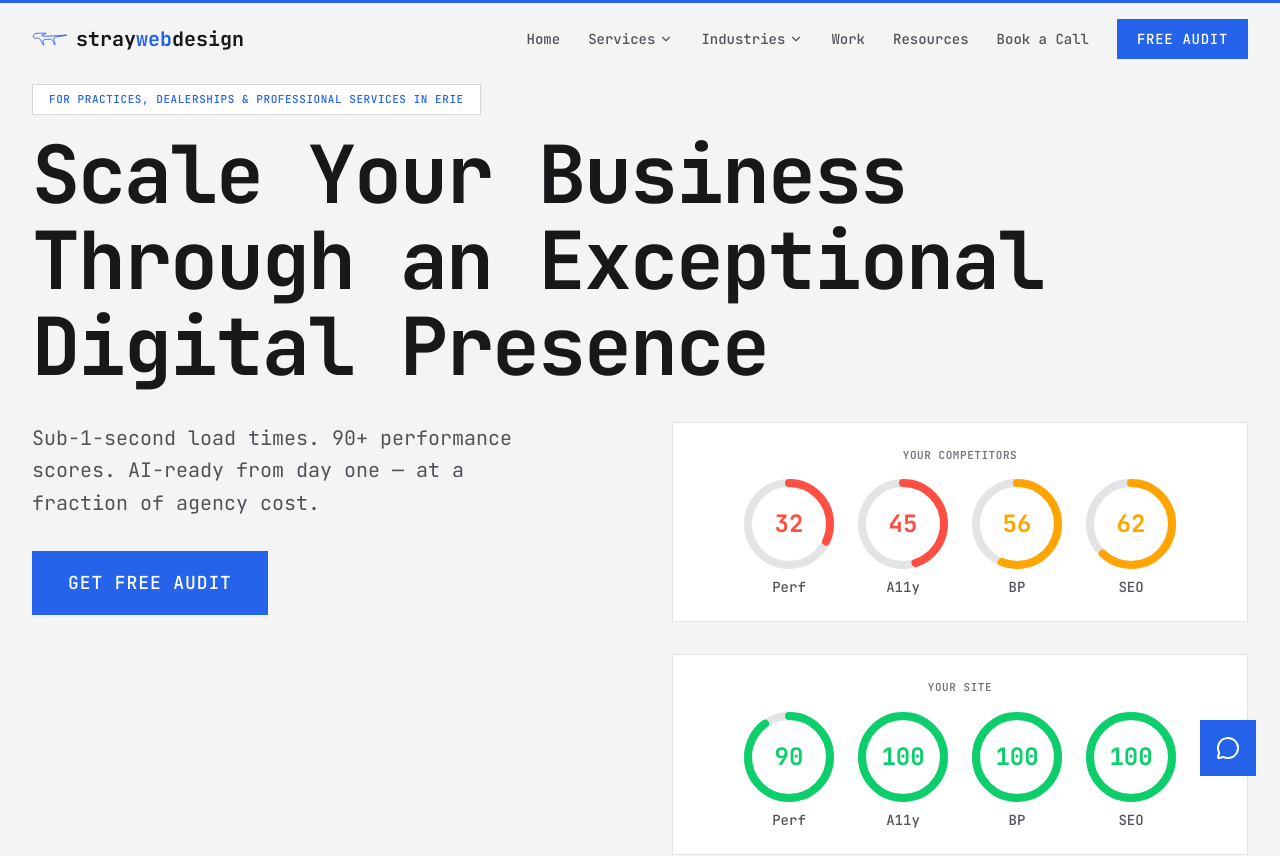
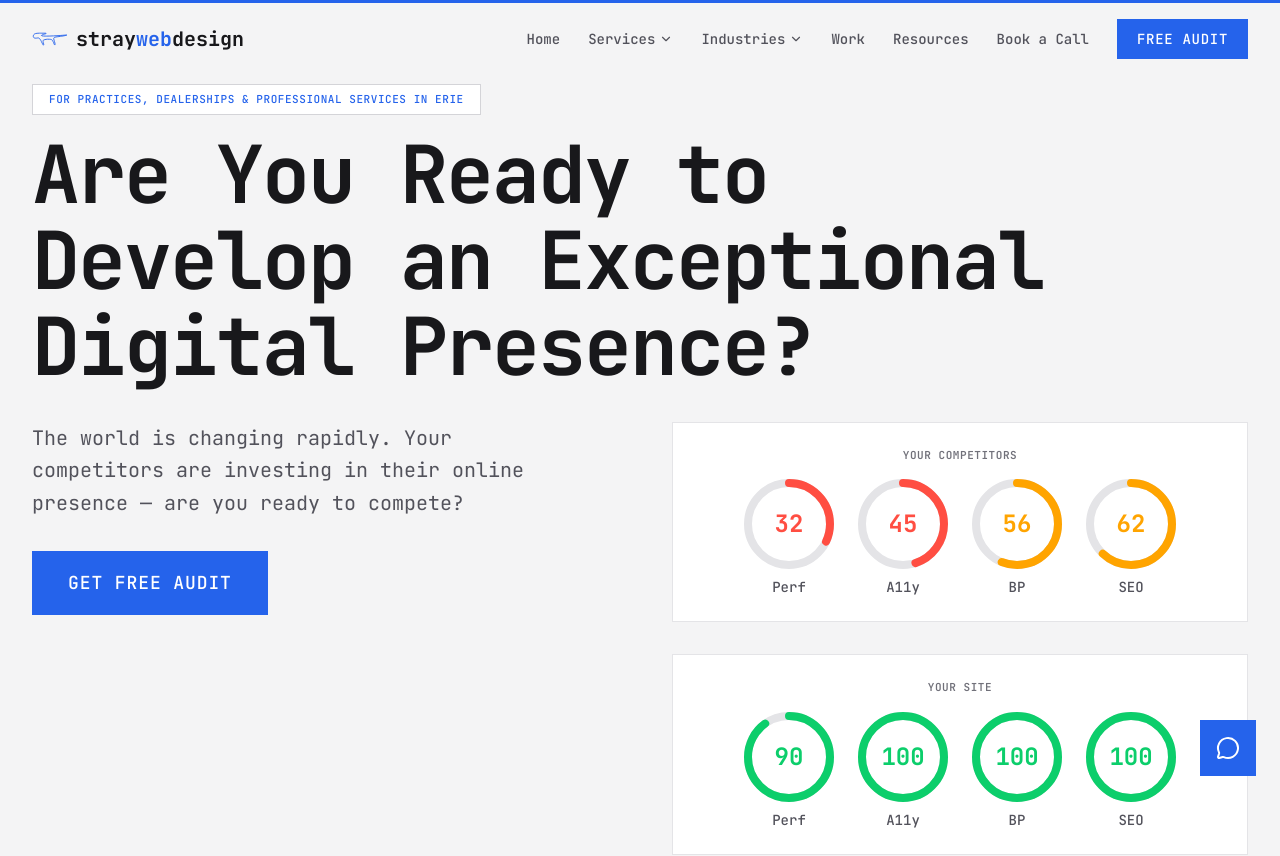
Before and after one commit to straydesign/straywebdesign, a Next.js app: page / in a window 1280 px wide. Shown: the top 856 px of the page. Built offline with nearby package versions, Linux system fonts and the light colour scheme.

Commit message:
copy: hero headline + subline

```diff
--- a/src/components/sections/Hero.tsx
+++ b/src/components/sections/Hero.tsx
@@ -14,8 +14,8 @@ const GlassShatter = lazy(() => import('@/components/ui/GlassShatter'));
 const SLIDES = [
   {
     badge: 'For Practices, Dealerships & Professional Services in Erie',
-    headline: 'Scale Your Business Through an Exceptional Digital Presence',
-    body: 'Sub-1-second load times. 90+ performance scores. AI-ready from day one — at a fraction of agency cost.',
+    headline: 'Are You Ready to Develop an Exceptional Digital Presence?',
+    body: 'The world is changing rapidly. Your competitors are investing in their online presence — are you ready to compete?',
     cta: { label: 'Get Free Audit', href: '#contact' },
   },
   {
```
